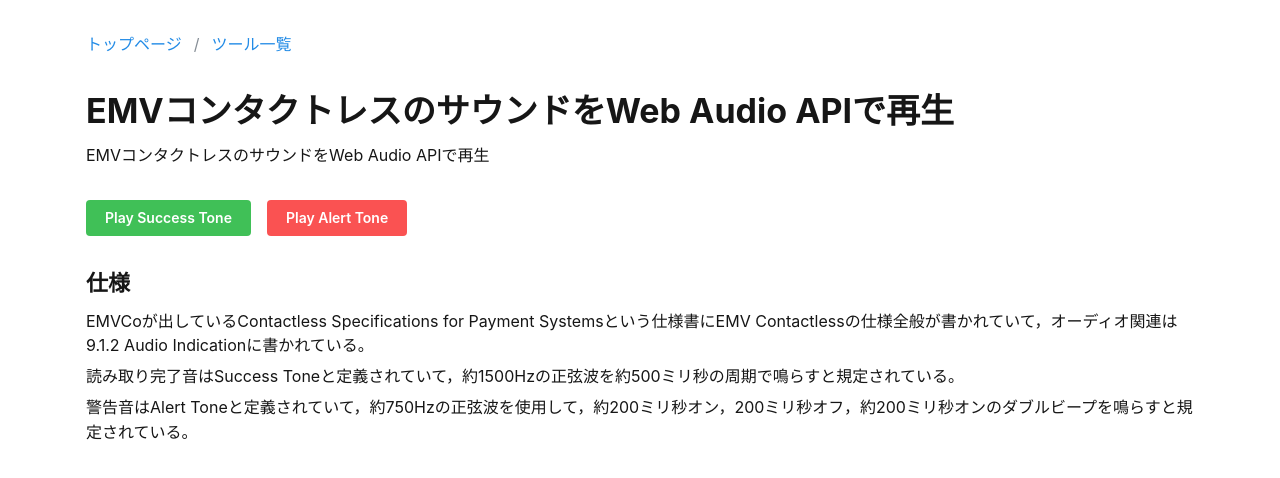
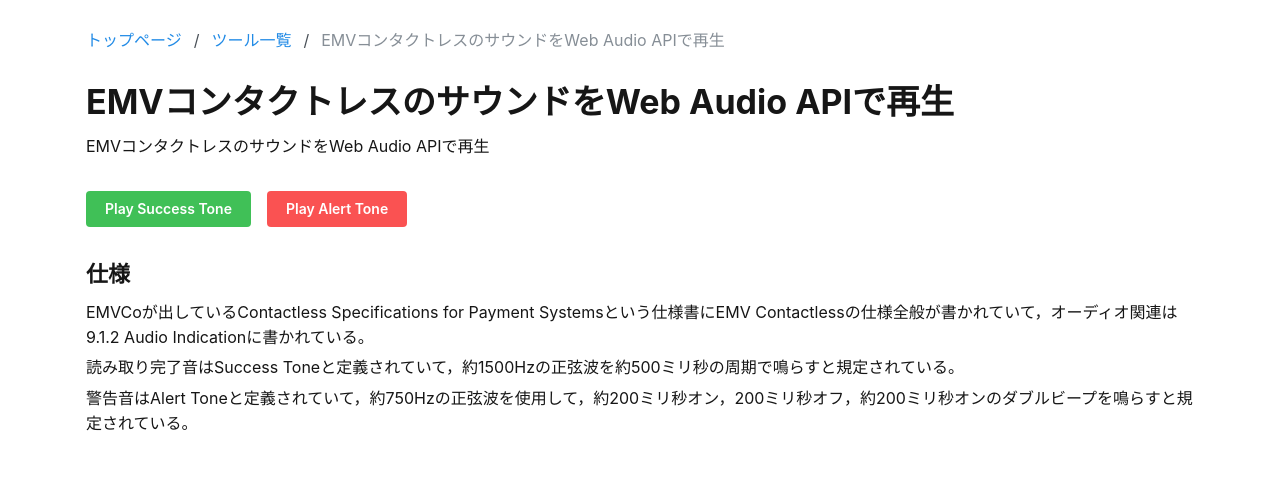
Before and after one commit to hiroxto/hiroxto.net, a Next.js app: page /tools/cl-sound in a window 1280 px wide. Shown: the top 478 px of the page. Built offline with nearby package versions, Linux system fonts and the light colour scheme.

Commit message:
feat: パンくずリストもコンポーネント化する

```diff
--- a/app/error.tsx
+++ b/app/error.tsx
@@ -1,19 +1,18 @@
 'use client';
 
-import { Container, Stack, Text, Title } from '@mantine/core';
+import { Stack, Text, Title } from '@mantine/core';
 import { InternalLink } from '@/components/common/internal-link';
+import { SitePageFrame } from '@/components/common/site-page-frame';
 
 export default function ErrorPage() {
     return (
-        <div className="bg-white py-8 text-[#161616]">
-            <Container size="lg">
+        <SitePageFrame>
             <Stack gap="md">
                 <Title order={1}>Something went wrong!</Title>
                 <Text>
                     <InternalLink href="/">トップページへ</InternalLink>
                 </Text>
             </Stack>
-            </Container>
-        </div>
+        </SitePageFrame>
     );
 }
--- a/app/not-found.tsx
+++ b/app/not-found.tsx
@@ -1,17 +1,16 @@
-import { Container, Stack, Text, Title } from '@mantine/core';
+import { Stack, Text, Title } from '@mantine/core';
 import { InternalLink } from '@/components/common/internal-link';
+import { SitePageFrame } from '@/components/common/site-page-frame';
 
 export default function NotFoundPage() {
     return (
-        <div className="bg-white py-8 text-[#161616]">
-            <Container size="lg">
+        <SitePageFrame>
             <Stack gap="md">
                 <Title order={1}>404 Not Found - hiroxto.net</Title>
                 <Text>
                     <InternalLink href="/">トップページへ</InternalLink>
                 </Text>
             </Stack>
-            </Container>
-        </div>
+        </SitePageFrame>
     );
 }
--- a/app/tools/page.tsx
+++ b/app/tools/page.tsx
@@ -1,7 +1,7 @@
-import { Group, List, ListItem, Stack, Text, Title } from '@mantine/core';
+import { List, ListItem, Stack, Title } from '@mantine/core';
 import type { Metadata } from 'next';
 import { InternalLink } from '@/components/common/internal-link';
-import { SitePageFrame } from '@/components/common/site-page-frame';
+import { SiteSubpageFrame } from '@/components/common/site-subpage-frame';
 import { getRequestOrigin } from '@/lib/metadata/request-origin';
 
 const title = 'ツール一覧';
@@ -40,16 +40,8 @@ export async function generateMetadata(): Promise<Metadata> {
 
 export default function ToolsPage() {
     return (
-        <SitePageFrame>
+        <SiteSubpageFrame items={[{ label: 'ツール一覧' }]}>
             <Stack gap="lg">
-                <header>
-                    <Group gap="sm">
-                        <InternalLink href="/">トップページ</InternalLink>
-                        <Text c="dimmed">/</Text>
-                        <InternalLink href="/tools">ツール一覧</InternalLink>
-                    </Group>
-                </header>
-
                 <section>
                     <Title order={1}>ツール一覧</Title>
                 </section>
@@ -64,6 +56,6 @@ export default function ToolsPage() {
                     </List>
                 </section>
             </Stack>
-        </SitePageFrame>
+        </SiteSubpageFrame>
     );
 }
--- a/components/cl-sound/cl-sound-page.tsx
+++ b/components/cl-sound/cl-sound-page.tsx
@@ -1,8 +1,7 @@
 'use client';
 
 import { Button, Group, Stack, Text, Title } from '@mantine/core';
-import { InternalLink } from '@/components/common/internal-link';
-import { SitePageFrame } from '@/components/common/site-page-frame';
+import { SiteSubpageFrame } from '@/components/common/site-subpage-frame';
 
 const playSuccessTone = () => {
     const context = new AudioContext();
@@ -34,16 +33,13 @@ const playAlertTone = () => {
 
 export function ClSoundPage() {
     return (
-        <SitePageFrame>
+        <SiteSubpageFrame
+            items={[
+                { label: 'ツール一覧', href: '/tools' },
+                { label: 'EMVコンタクトレスのサウンドをWeb Audio APIで再生' },
+            ]}
+        >
             <Stack gap="xl">
-                <header>
-                    <Group gap="sm">
-                        <InternalLink href="/">トップページ</InternalLink>
-                        <Text c="dimmed">/</Text>
-                        <InternalLink href="/tools">ツール一覧</InternalLink>
-                    </Group>
-                </header>
-
                 <section>
                     <Title order={1}>EMVコンタクトレスのサウンドをWeb Audio APIで再生</Title>
                     <Text mt="xs">EMVコンタクトレスのサウンドをWeb Audio APIで再生</Text>
@@ -76,6 +72,6 @@ export function ClSoundPage() {
                     </Text>
                 </section>
             </Stack>
-        </SitePageFrame>
+        </SiteSubpageFrame>
     );
 }
--- /dev/null
+++ b/components/common/site-breadcrumbs.tsx
@@ -0,0 +1,48 @@
+import { Breadcrumbs, Text } from '@mantine/core';
+import { InternalLink } from '@/components/common/internal-link';
+
+interface SiteBreadcrumbItem {
+    label: string;
+    href?: string;
+}
+
+interface SiteBreadcrumbsProps {
+    items: SiteBreadcrumbItem[];
+}
+
+export function SiteBreadcrumbs({ items }: SiteBreadcrumbsProps) {
+    return (
+        <Breadcrumbs
+            separator="/"
+            separatorMargin="sm"
+            styles={{
+                root: {
+                    display: 'flex',
+                    flexWrap: 'wrap',
+                    rowGap: '0.25rem',
+                },
+                breadcrumb: {
+                    minWidth: 0,
+                    whiteSpace: 'normal',
+                    overflowWrap: 'anywhere',
+                    wordBreak: 'break-word',
+                },
+                separator: {
+                    alignSelf: 'flex-start',
+                },
+            }}
+        >
+            {items.map((item) =>
+                item.href == null ? (
+                    <Text key={item.label} c="dimmed">
+                        {item.label}
+                    </Text>
+                ) : (
+                    <InternalLink key={item.href} href={item.href}>
+                        {item.label}
+                    </InternalLink>
+                ),
+            )}
+        </Breadcrumbs>
+    );
+}
--- /dev/null
+++ b/components/common/site-subpage-frame.tsx
@@ -0,0 +1,27 @@
+import { Stack } from '@mantine/core';
+import type { ReactNode } from 'react';
+import { SiteBreadcrumbs } from '@/components/common/site-breadcrumbs';
+import { SitePageFrame } from '@/components/common/site-page-frame';
+
+interface SiteSubpageItem {
+    label: string;
+    href?: string;
+}
+
+interface SiteSubpageFrameProps {
+    children: ReactNode;
+    items: SiteSubpageItem[];
+}
+
+export function SiteSubpageFrame({ children, items }: SiteSubpageFrameProps) {
+    return (
+        <SitePageFrame>
+            <Stack gap="xl">
+                <header>
+                    <SiteBreadcrumbs items={[{ label: 'トップページ', href: '/' }, ...items]} />
+                </header>
+                {children}
+            </Stack>
+        </SitePageFrame>
+    );
+}
--- a/components/epgs-recorded-name/epgs-recorded-name-page.tsx
+++ b/components/epgs-recorded-name/epgs-recorded-name-page.tsx
@@ -5,7 +5,6 @@ import {
     Checkbox,
     Code,
     Grid,
-    Group,
     List,
     ListItem,
     Select,
@@ -15,8 +14,7 @@ import {
     Title,
 } from '@mantine/core';
 import { useMemo, useState } from 'react';
-import { InternalLink } from '@/components/common/internal-link';
-import { SitePageFrame } from '@/components/common/site-page-frame';
+import { SiteSubpageFrame } from '@/components/common/site-subpage-frame';
 
 type SeasonName = '冬アニメ' | '春アニメ' | '夏アニメ' | '秋アニメ' | 'アニメ以外';
 type SeasonValue = '01_winter' | '02_spring' | '03_summer' | '04_autumn' | '10_other';
@@ -89,16 +87,8 @@ export function EpgsRecordedNamePage() {
     };
 
     return (
-        <SitePageFrame>
+        <SiteSubpageFrame items={[{ label: 'ツール一覧', href: '/tools' }, { label: '録画サーバーの保存先のパスを生成' }]}>
             <Stack gap="xl">
-                <header>
-                    <Group gap="sm">
-                        <InternalLink href="/">トップページ</InternalLink>
-                        <Text c="dimmed">/</Text>
-                        <InternalLink href="/tools">ツール一覧</InternalLink>
-                    </Group>
-                </header>
-
                 <section>
                     <Title order={1}>録画サーバーの保存先のパスを生成</Title>
                 </section>
@@ -230,6 +220,6 @@ export function EpgsRecordedNamePage() {
                     </Stack>
                 </section>
             </Stack>
-        </SitePageFrame>
+        </SiteSubpageFrame>
     );
 }
--- a/components/qr-code-gen/qr-code-gen-page.tsx
+++ b/components/qr-code-gen/qr-code-gen-page.tsx
@@ -1,10 +1,9 @@
 'use client';
 
-import { ColorInput, Group, Radio, Slider, Stack, Text, Textarea, Title } from '@mantine/core';
+import { ColorInput, Radio, Slider, Stack, Text, Textarea, Title } from '@mantine/core';
 import { QRCodeCanvas, QRCodeSVG } from 'qrcode.react';
 import { useState } from 'react';
-import { InternalLink } from '@/components/common/internal-link';
-import { SitePageFrame } from '@/components/common/site-page-frame';
+import { SiteSubpageFrame } from '@/components/common/site-subpage-frame';
 
 type QrCodeErrorCorrectionLevel = 'L' | 'M' | 'Q' | 'H';
 type QrCodeRenderAs = 'svg' | 'canvas';
@@ -28,16 +27,8 @@ export function QrCodeGenPage() {
     } as const;
 
     return (
-        <SitePageFrame>
+        <SiteSubpageFrame items={[{ label: 'ツール一覧', href: '/tools' }, { label: 'QRコード生成' }]}>
             <Stack gap="xl">
-                <header>
-                    <Group gap="sm">
-                        <InternalLink href="/">トップページ</InternalLink>
-                        <Text c="dimmed">/</Text>
-                        <InternalLink href="/tools">ツール一覧</InternalLink>
-                    </Group>
-                </header>
-
                 <section>
                     <Title order={1}>QRコード生成</Title>
                     <Text mt="xs">ブラウザでQRコードを生成。</Text>
@@ -109,6 +100,6 @@ export function QrCodeGenPage() {
                     </Stack>
                 </section>
             </Stack>
-        </SitePageFrame>
+        </SiteSubpageFrame>
     );
 }
--- a/components/train-number-calc/train-number-calc-page.tsx
+++ b/components/train-number-calc/train-number-calc-page.tsx
@@ -1,12 +1,11 @@
 'use client';
 
 import { zodResolver } from '@hookform/resolvers/zod';
-import { Badge, Code, Group, List, ListItem, Stack, Text, TextInput, Title } from '@mantine/core';
+import { Badge, Code, List, ListItem, Stack, Text, TextInput, Title } from '@mantine/core';
 import { useMemo } from 'react';
 import { Controller, useForm } from 'react-hook-form';
 import { z } from 'zod';
-import { InternalLink } from '@/components/common/internal-link';
-import { SitePageFrame } from '@/components/common/site-page-frame';
+import { SiteSubpageFrame } from '@/components/common/site-subpage-frame';
 import { calcTrainNumberType } from '@/lib/train-number-calc/train-number-calc';
 
 const trainNumberValueSchema = z
@@ -48,16 +47,8 @@ export function TrainNumberCalcPage() {
     }, [value]);
 
     return (
-        <SitePageFrame>
+        <SiteSubpageFrame items={[{ label: 'ツール一覧', href: '/tools' }, { label: '列車番号から列車種別を計算' }]}>
             <Stack gap="xl">
-                <header>
-                    <Group gap="sm">
-                        <InternalLink href="/">トップページ</InternalLink>
-                        <Text c="dimmed">/</Text>
-                        <InternalLink href="/tools">ツール一覧</InternalLink>
-                    </Group>
-                </header>
-
                 <section>
                     <Title order={1}>列車番号から列車種別を計算</Title>
                     <Text mt="xs">
@@ -163,6 +154,6 @@ export function TrainNumberCalcPage() {
                     </List>
                 </section>
             </Stack>
-        </SitePageFrame>
+        </SiteSubpageFrame>
     );
 }
```
Also changed, not shown: app/global-error.tsx (+4 -5 lines). Lines whose indentation alone changed are shown as unchanged.
